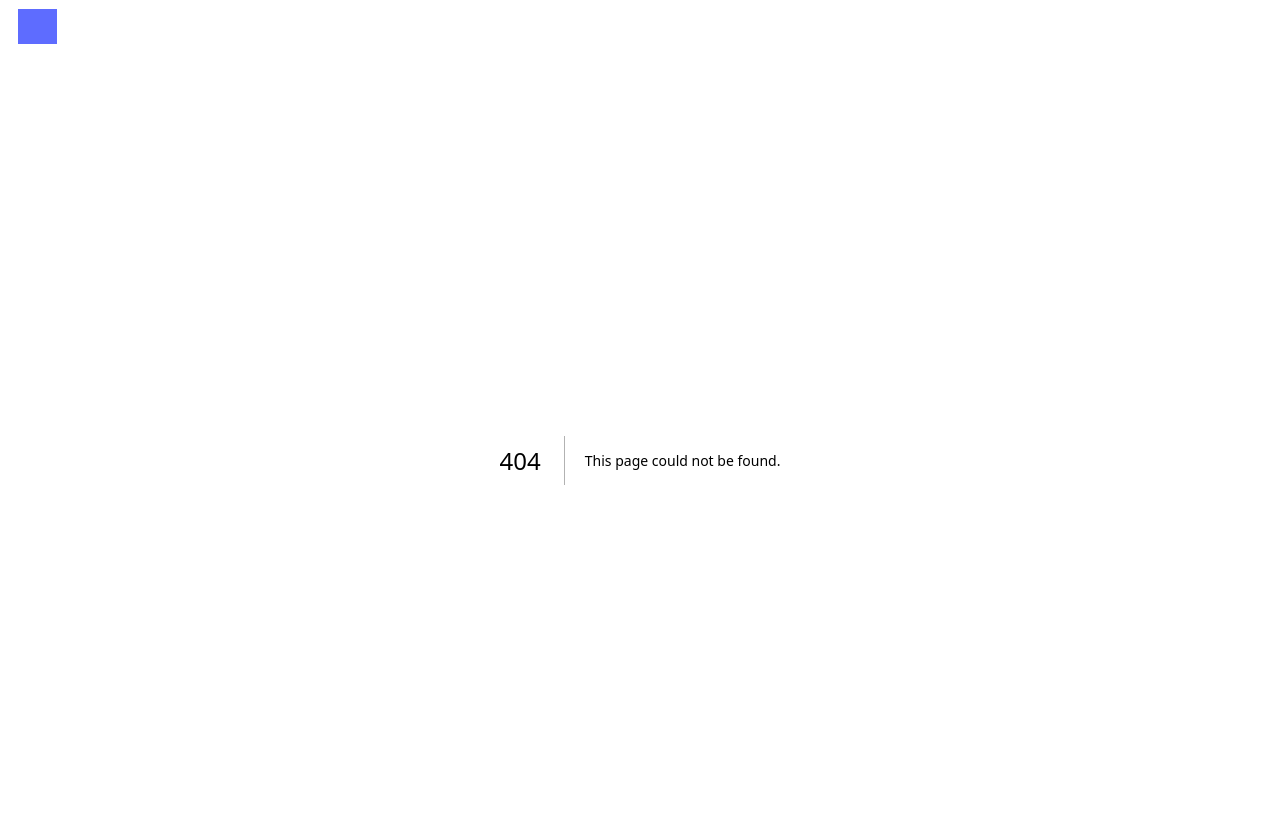
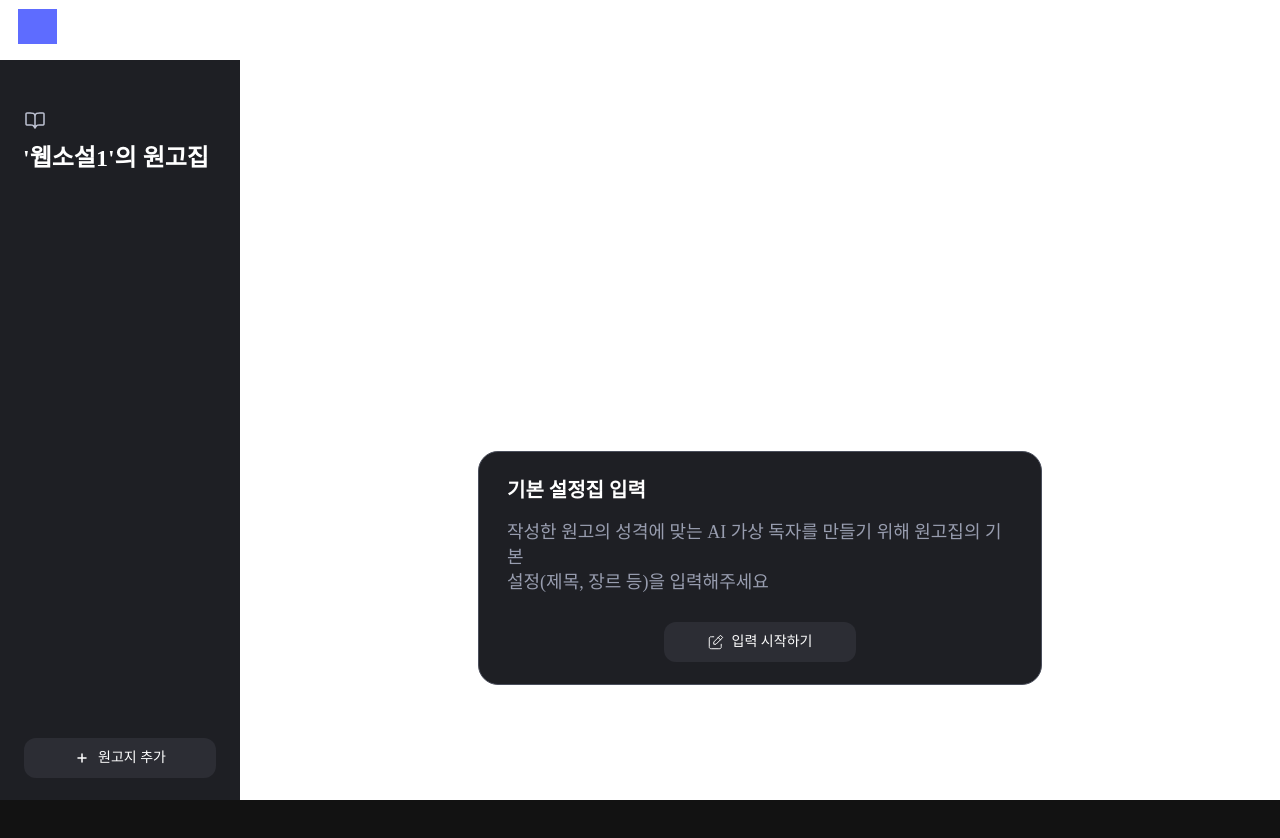
Before and after one commit to songye38/betareader, a Next.js app: page /1/1 in a window 1280 px wide. Before the commit this address had no page. Shown: the top 838 px of the page. After the commit the page ends 800 px from the top, so only its background shows below. Built offline with nearby package versions, Linux system fonts and the light colour scheme; a web font is replaced by a local one.

Commit message:
사이드바에서 1화,2화,3화 순차적으로 나오 하는데는 성공

```diff
--- /dev/null
+++ b/pages/[userId]/[manuscriptId].js
@@ -0,0 +1,34 @@
+import { useEffect } from "react";
+import { useRouter } from "next/router";
+import SidebarComponent from "@/components/SidebarComponent"; // 사이드바
+import SettingFormComponent from "@/components/SettingFormComponent"; // 설정 폼
+import EpisodeFormComponent from "@/components/EpisodeFormComponent"; // 원고 폼
+import StartComponent from "@/components/StartComponent";
+import useStore from "@/store/useStore"; // Zustand 사용
+
+const UserPage = ({ userId, manuscriptId }) => {
+  const { selectedTab } = useStore(); // Zustand에서 selectedTab 가져오기
+  const router = useRouter();
+
+  useEffect(() => {
+    console.log("selectedTab updated:", selectedTab);
+  }, [selectedTab]);
+
+  return (
+    <div style={{ display: "flex" }}>
+      <SidebarComponent /> {/* Sidebar 내부에서 Zustand의 상태 관리 */}
+      <div style={{ flex: 1, padding: "20px" }}>
+        {/* selectedTab 값에 따라 다른 컴포넌트 렌더링 */}
+        {selectedTab === "setting" ? (
+          <SettingFormComponent />
+        ) : selectedTab ? (
+          <EpisodeFormComponent />
+        ) : (
+          <StartComponent />
+        )}
+      </div>
+    </div>
+  );
+};
+
+export default UserPage;
--- a/src/components/Buttons/Button2.jsx
+++ b/src/components/Buttons/StartSettingBtn.jsx
@@ -1,9 +1,11 @@
 import React from 'react';
 
 
-const Button2 = () => {
+const StartSettingBtn = ({onClick}) => {
+  console.log("버튼이 눌렸습니다.");
   return (
     <button
+      onClick = {onClick}
       style={{
         display: 'flex',
         width: '12rem',
@@ -34,4 +36,4 @@ const Button2 = () => {
   );
 };
 
-export default Button2;
+export default StartSettingBtn;
--- a/src/components/EpisodeTab.jsx
+++ b/src/components/EpisodeTab.jsx
@@ -1,9 +1,7 @@
-import React from 'react';
-
-const EpisodeTab = ({ label = '설정집', selected = false, onClick }) => {
+const EpisodeTab = ({ id, label, selected, onClick }) => {
   return (
     <div
-      onClick={onClick} // 클릭 이벤트를 처리
+      onClick={() => onClick(id)} // 클릭할 때 id 전달
       style={{
         display: 'flex',
         width: '13.75rem',
--- a/src/components/SidebarComponent.jsx
+++ b/src/components/SidebarComponent.jsx
@@ -1,36 +1,32 @@
-'use client';
-
 import React from 'react';
 import EpisodeTab from './EpisodeTab';
 import Button1 from './Buttons/Button1';
 import useStore from '@/store/useStore'; // Zustand 스토어 사용
-import { useRouter } from 'next/router'; // useRouter 추가
 
 const SidebarComponent = () => {
-  const { tabs, addTab, setSelectedTab } = useStore(); // useStore에서 상태와 함수 가져오기
+  const { tabs, addTab, setSelectedTab, selectedTab } = useStore(); // Zustand 상태 가져오기
 
-  const router = useRouter(); // useRouter 훅 사용
-  const { userId, ManuscriptId } = router.query;
+  // "원고 추가하기" 버튼 클릭 시 새로운 탭 추가
+  const handleAddTab = () => {
+    const { currentManuscriptId, addTab, setSelectedTab, incrementManuscriptId } = useStore.getState();
+    const newTabId = Date.now(); // 현재 시간을 기반으로 고유 ID 생성
+    const newManuscriptId = currentManuscriptId; // 원고 ID로 사용
 
-  // "원고 추가하기" 버튼 클릭 시 호출되는 함수
-  const handleAddTab = () => {
-    const newTab = { label: '새 원고', selected: false };
-    addTab(newTab); // 새 탭을 추가하면서 selected: true로 설정됨
+    // 새 탭 추가 데이터
+    const newTab = {
+      id: newTabId, // 고유 탭 ID
+      label: `${newManuscriptId}화`, // 원고 ID와 연결된 이름
+      manuscriptId: newManuscriptId, // 원고 ID
+    };
+
+    // 새 탭 추가 및 selectedTab 설정
+    addTab(newTab);
+    setSelectedTab(newTabId);  // 탭 ID를 사용하여 selectedTab 업데이트
+
+    // 원고 ID 증가
+    incrementManuscriptId(); // 원고 ID 증가
   };
 
-  // 탭 클릭 시 선택 상태 변경 함수
-  const handleTabClick = (id, label) => {
-    setSelectedTab(id); // id를 전달하여 상태 업데이트
-
-    // URL을 해당 페이지로 이동
-    if (label === 'setting') {
-      router.push(`/${userId}/${ManuscriptId}/setting`); // userId와 Manuscript을 포함한 URL
-    } else if (label === 'start') {
-      router.push(`/${userId}/${ManuscriptId}/start`); // userId와 Manuscript을 포함한 URL
-    } else {
-      router.push(`/${userId}/${ManuscriptId}/${id}`); // userId, Manuscript, epiId를 포함한 URL
-    }
-  };
 
   return (
     <div
@@ -91,11 +87,12 @@ const SidebarComponent = () => {
             {/* 탭 렌더링 */}
             {tabs.map((tab) => (
               <EpisodeTab
-                key={tab.id} // 고유 id로 key 설정
-                label={tab.label}
-                selected={tab.selected}
-                onClick={() => handleTabClick(tab.id, tab.label)} // id를 전달하여 선택된 탭을 처리
-              />
+              key={tab.id} // 각 탭의 id를 key로 설정
+              id={tab.id} // id 전달
+              label={tab.label}
+              selected={selectedTab === tab.id} // 선택 여부 확인
+              onClick={() => setSelectedTab(tab.id)} // 선택된 탭 변경
+            />
             ))}
           </div>
         </div>
--- a/src/components/StartComponent.jsx
+++ b/src/components/StartComponent.jsx
@@ -1,7 +1,14 @@
 import React from 'react';
-import Button2 from './Buttons/Button2';
+import StartSettingBtn from './Buttons/StartSettingBtn';
+import useStore from '@/store/useStore'; // Zustand 스토어 사용
+
 
 const StartComponent = () => {
+    const { addTab } = useStore(); // useStore에서 addTab 함수 가져오기
+    const handleAddTab = () => {
+        const newTab = { key : 0, label: '설정집', selected: true }; // 새로운 탭의 기본 정보
+        addTab(newTab); // 새 탭을 추가
+      };
   return (
     <div style={{
         width : '100%',
@@ -114,7 +121,7 @@ const StartComponent = () => {
             설정(제목, 장르 등)을 입력해주세요
             </div>
         </div>
-        <Button2 />
+        <StartSettingBtn  onClick={handleAddTab}/>
         </div>
 
     </div>
--- a/src/store/useStore.js
+++ b/src/store/useStore.js
@@ -1,17 +1,20 @@
 import { create } from 'zustand';
 
 const useStore = create((set) => ({
-  tabs: [
-    { id: 1, label: '설정집', selected: true },
-    // 기본 탭에는 고유한 id를 추가합니다
-  ],
+  tabs: [], // 초기 탭 목록
+  selectedTab: null, // 현재 선택된 탭 ID
+  currentManuscriptId: 1, // 원고 ID 초기값
+
+  // 새 탭 추가 함수
   addTab: (newTab) =>
     set((state) => ({
       tabs: [
-        ...state.tabs.map((tab) => ({ ...tab, selected: false })),
-        { ...newTab, selected: true, id: Date.now() }, // 고유 id 생성
+        ...state.tabs.map((tab) => ({ ...tab, selected: false })), // 기존 탭 선택 해제
+        { ...newTab, selected: true }, // 새 탭 추가 및 선택
       ],
     })),
+
+  // 선택된 탭 변경 함수
   setSelectedTab: (id) =>
     set((state) => ({
       tabs: state.tabs.map((tab) =>
@@ -19,6 +22,13 @@ const useStore = create((set) => ({
           ? { ...tab, selected: true }
           : { ...tab, selected: false }
       ),
+      selectedTab: id, // 선택된 탭 ID 업데이트
+    })),
+
+  // 원고 ID 증가 함수
+  incrementManuscriptId: () =>
+    set((state) => ({
+      currentManuscriptId: state.currentManuscriptId + 1,
     })),
 }));
 
```
Also changed, not shown: src/components/EpisodeFormComponent.jsx (+2 -5 lines).
